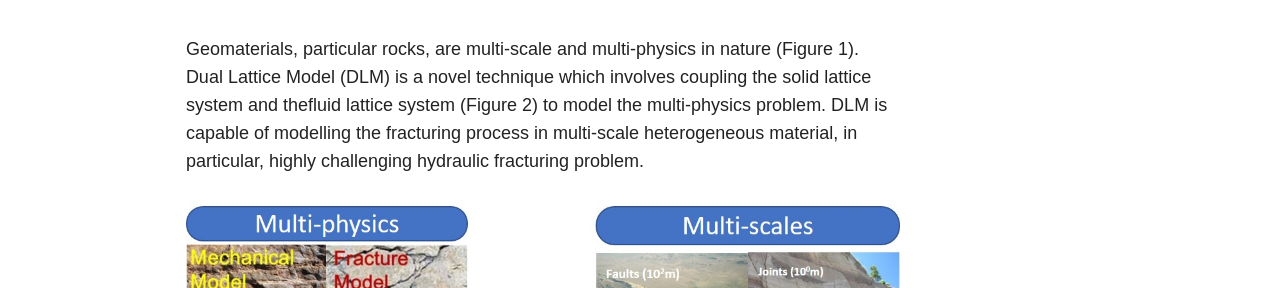
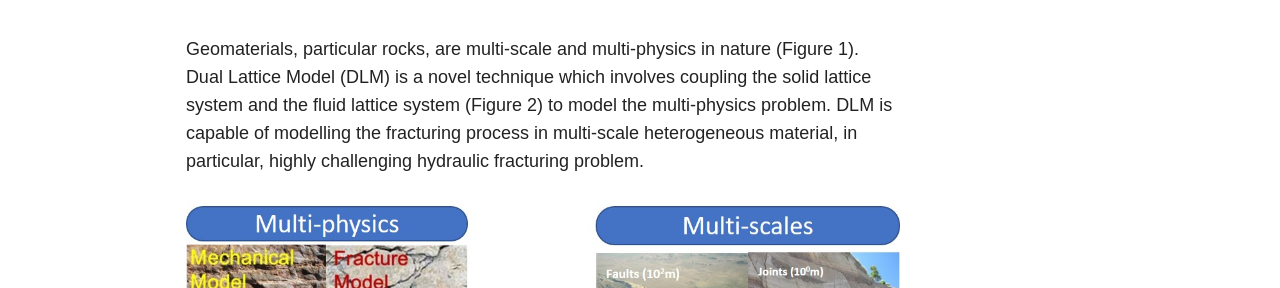
Before and after one commit to cb-geo/cb-geo.github.io, a Jekyll site: the page built from _posts/research_areas/2017-04-17-dlm.md, in a window 1280 px wide and 900 px high, scrolled down 364 px. Shown: the part 221-509 px from the top of the window. Built offline with Jekyll 4.4.1, drawn with Linux system fonts in a browser that asks for light colours; nearby versions of some CDN libraries.

Commit message:
:wrench: Fix typo

```diff
--- a/_posts/research_areas/2017-04-17-dlm.md
+++ b/_posts/research_areas/2017-04-17-dlm.md
@@ -14,7 +14,7 @@ date: 2017-04-17T11:50:00+01:00
 
 ## Dual Lattice Element Method
 
-Geomaterials, particular rocks, are multi-scale and multi-physics in nature (Figure 1). Dual Lattice Model (DLM) is a novel technique which involves coupling the solid lattice system and  thefluid lattice system (Figure 2) to model the multi-physics problem. DLM is capable of modelling the fracturing process in multi-scale heterogeneous material, in particular, highly challenging hydraulic fracturing problem.
+Geomaterials, particular rocks, are multi-scale and multi-physics in nature (Figure 1). Dual Lattice Model (DLM) is a novel technique which involves coupling the solid lattice system and  the fluid lattice system (Figure 2) to model the multi-physics problem. DLM is capable of modelling the fracturing process in multi-scale heterogeneous material, in particular, highly challenging hydraulic fracturing problem.
 
 ![Figure 1. Multiscale modelling using DLM]({{site.url}}/images/cb-geo/research/lem/multi-scale.jpg)
 > Figure 1. Multiscale modelling using DLM
```
